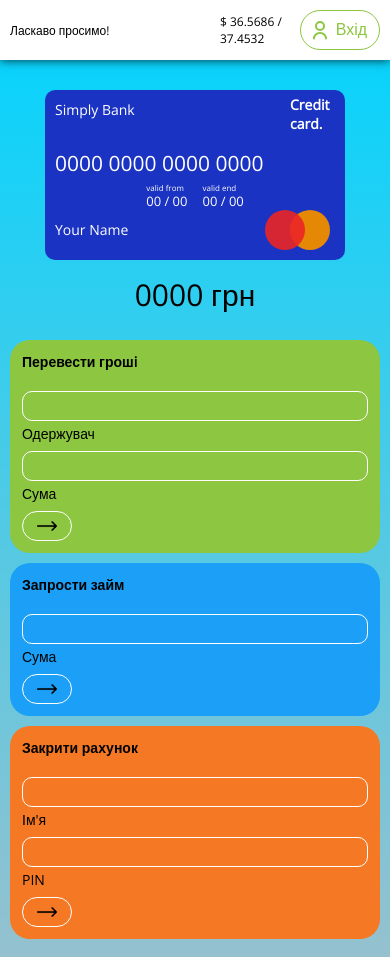
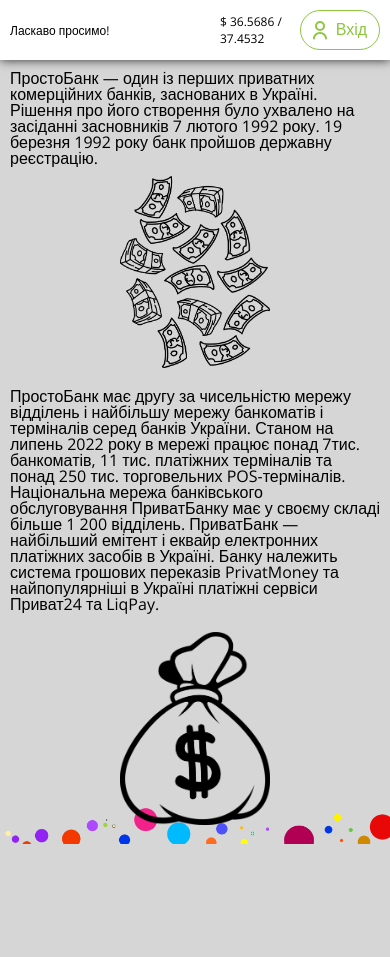
Before and after one commit to DaLadnoVam/simply-bank, a plain HTML site: page index.html in a window 390 px wide. Shown: the top 957 px of the page. After the commit the page ends 844 px from the top, so only its background shows below. Drawn offline with nearby package versions, Linux system fonts and the light colour scheme.

Commit message:
'add new section. re-working some functional'

```diff
--- a/app.js
+++ b/app.js
@@ -64,26 +64,27 @@ const account5 = {
 const accounts = [account1, account2, account3, account4, account5];
 
 // variables
+// popup elements
 const btnLoginEl = document.getElementById("btnLogin");
 const popupEl = document.querySelector(".popup");
 const btnClosePopup = document.querySelector(".popup__btn-close");
 const popupBtnText = document.querySelector(".btn-text");
 
-// inputs
+// inputs elements
 const loginName = document.querySelector(".login__input-name");
 const loginPin = document.querySelector(".login__input-pin");
 const popupBtn = document.querySelector(".popup__btn");
 
-//
+// bank card elements
 const cardWrapper = document.querySelector(".balance__card-wrapper");
 const cardFrontSide = document.querySelector(".balance__card-front");
 const cardBackSide = document.querySelector(".balance__card-back");
 
-//
+// transactions
 const transConteiner = document.querySelector(".transactions__history");
 const balanceEl = document.querySelector(".balance__cash");
 
-//
+// total values
 const depositeMoney = document.querySelector("#received");
 const withdrawalMoney = document.querySelector("#deduced");
 const interestMoney = document.querySelector("#interest");
@@ -96,16 +97,21 @@ const ownerCard = document.querySelector(".balance__card-owner");
 const cvvNubmer = document.querySelector(".balance__card-cvv");
 const welcome = document.querySelector(".header__welcome");
 
+// choise current user
+let activeAccount;
+
 // Functional popup login
 btnLoginEl.addEventListener("click", function () {
   if (popupBtnText.textContent === "Вийти") {
-    balanceValidFrom.textContent = "00 / 00";
-    balanceValidEnd.textContent = "00 / 00";
-    ownerCard.textContent = "Your Name";
-    cvvNubmer.textContent = "000";
+    // balanceValidFrom.textContent = "00 / 00";
+    // balanceValidEnd.textContent = "00 / 00";
+    // ownerCard.textContent = "Your Name";
+    // cvvNubmer.textContent = "000";
     welcome.textContent = "Ласкаво просимо!";
     popupBtnText.textContent = "Вхід";
-    cardNumber.textContent = "**** **** **** ****";
+    document.querySelector(".wrapper").style.display = "none";
+    document.querySelector(".greeting").style.display = "block";
+    // cardNumber.textContent = "**** **** **** ****";
   } else {
     popupEl.classList.add("popup__show");
   }
@@ -116,8 +122,6 @@ document.body.addEventListener("click", function (e) {
   if (e.target.className == "popup popup__show") {
     popupEl.classList.remove("popup__show");
   }
-  loginName.value = "";
-  loginPin.value = "";
 });
 
 btnClosePopup.addEventListener("click", function () {
@@ -150,11 +154,13 @@ const displayTransactions = function (transactions) {
   });
 };
 
+// display balance
 const displayBalance = function (transactions) {
   const balance = transactions.reduce((acc, trans) => acc + trans, 0);
   balanceEl.textContent = `${balance} грн`;
 };
 
+// display total values
 const displayTotal = function (account) {
   const depositesTotal = account.transactions
     .filter((trans) => trans > 0)
@@ -175,6 +181,7 @@ const displayTotal = function (account) {
   interestMoney.textContent = `${interestTotal} грн`;
 };
 
+// display info obout bank card
 const displayCardNumber = function (account) {
   const arr = String(account.cardNumber).split("");
   for (let i = 3; i < arr.length - 1; i += 4) {
@@ -190,8 +197,7 @@ const displayCardNumber = function (account) {
   welcome.textContent = `Вітаємо, ${activeAccount.userName.split(" ")[0]}!`;
 };
 
-let activeAccount;
-
+// Input in app
 popupBtn.addEventListener("click", function (e) {
   e.preventDefault();
   let updateName =
@@ -219,4 +225,10 @@ popupBtn.addEventListener("click", function (e) {
     // display total operations
     displayTotal(activeAccount);
   }
+
+  document.querySelector(".wrapper").style.display = "block";
+  document.querySelector(".greeting").style.display = "none";
+
+  loginName.value = "";
+  loginPin.value = "";
 });
--- a/index.html
+++ b/index.html
@@ -22,7 +22,7 @@
     <header class="header" id="login">
       <div class="layout header__layout">
         <p class="header__welcome">Ласкаво просимо!</p>
-        <div class="header__logo">Просто</div>
+        <div class="header__logo">Просто банк</div>
         <div class="header__right">
           <p class="header__exchange-rate">$ 36.5686 / 37.4532</p>
           <button type="button" class="header__log-in" id="btnLogin">
@@ -46,7 +46,6 @@
         </div>
       </div>
     </header>
-
     <!-- Popup Login -->
     <div class="popup">
       <div class="popup__wrapper">
@@ -73,7 +72,7 @@
         </form>
       </div>
     </div>
-
+    <div class="wrapper">
       <main class="main">
         <!--Balance-->
         <section class="balance">
@@ -148,7 +147,7 @@
                     <input type="text" class="transactions__input" />
                   </div>
                   <button type="button" class="transactions__btn">
-                  <img src="img/right-arrow.png" alt="arrow right icon" />
+                    <img src="images/right-arrow.png" alt="arrow right icon" />
                   </button>
                 </form>
               </div>
@@ -158,8 +157,12 @@
                   <div class="inputs inputs-sum">
                     <input type="text" class="transactions__input" />
                   </div>
-                <button type="button" class="transactions__btn" id="login__btn">
-                  <img src="img/right-arrow.png" alt="arrow right icon" />
+                  <button
+                    type="button"
+                    class="transactions__btn"
+                    id="login__btn"
+                  >
+                    <img src="images/right-arrow.png" alt="arrow right icon" />
                   </button>
                 </form>
               </div>
@@ -173,7 +176,7 @@
                     <input type="text" class="transactions__input" />
                   </div>
                   <button type="button" class="transactions__btn">
-                  <img src="img/right-arrow.png" alt="arrow right icon" />
+                    <img src="images/right-arrow.png" alt="arrow right icon" />
                   </button>
                 </form>
               </div>
@@ -210,7 +213,43 @@
           </p>
         </div>
       </footer>
+    </div>
 
+    <section class="greeting">
+      <div class="layout greeting__layout">
+        <div class="greeting__top">
+          <p class="greeting__text">
+            ПростоБанк — один із перших приватних комерційних банків, заснованих
+            в Україні. Рішення про його створення було ухвалено на засіданні
+            засновників 7 лютого 1992 року. 19 березня 1992 року банк пройшов
+            державну реєстрацію.
+          </p>
+          <img
+            class="greeting__dollars"
+            src="images/dollars.png"
+            alt="dollars"
+          />
+        </div>
+        <div class="greeting__down">
+          <p p class="greeting__text">
+            ПростоБанк має другу за чисельністю мережу відділень і найбільшу
+            мережу банкоматів і терміналів серед банків України. Станом на
+            липень 2022 року в мережі працює понад 7тис. банкоматів, 11 тис.
+            платіжних терміналів та понад 250 тис. торговельних POS-терміналів.
+            Національна мережа банківського обслуговування ПриватБанку має у
+            своєму складі більше 1 200 відділень. ПриватБанк — найбільший
+            емітент і еквайр електронних платіжних засобів в Україні. Банку
+            належить система грошових переказів PrivatMoney та найпопулярніші в
+            Україні платіжні сервіси Приват24 та LiqPay.
+          </p>
+          <img
+            class="greeting__bags"
+            src="images/bags-money.png"
+            alt="bags money"
+          />
+        </div>
+      </div>
+    </section>
     <script src="app.js"></script>
   </body>
 </html>
--- a/style.css
+++ b/style.css
@@ -22,17 +22,17 @@ html {
 }
 
 body {
-  background-color: #e3e3e3;
   font-family: var(--font);
   font-size: 1.6rem;
   min-height: 100vh;
-  background: rgb(2, 0, 36);
-  background: linear-gradient(
-    0deg,
-    rgba(2, 0, 36, 1) 0%,
-    rgba(188, 188, 194, 1) 0%,
-    rgba(0, 212, 255, 1) 100%
-  );
+  background: rgb(214, 214, 214) url(images/Drawing.png) bottom / contain
+    no-repeat;
+}
+
+.wrapper {
+  display: none;
+  background: url(images/grey-background.jpg) 100% / cover no-repeat;
+  min-height: 100vh;
 }
 
 @media (max-width: 1023px) {
@@ -72,13 +72,14 @@ body {
 
 .header__logo {
   font-family: var(--font-logo);
-  font-size: 4rem;
+  font-size: 3rem;
   color: var(--green-color);
   background-color: var(--yellow-color);
   width: 13rem;
-  border-radius: 5rem;
-  padding: 0.5rem;
+  border-radius: 3rem;
   box-sizing: border-box;
+  text-align: center;
+  line-height: 100%;
 }
 
 .header__right {
@@ -117,7 +118,7 @@ body {
   }
 
   .header__logo {
-    font-size: 3rem;
+    font-size: 2.5rem;
     width: 10rem;
   }
 
@@ -174,6 +175,7 @@ body {
   opacity: 1;
   visibility: visible;
   transition: all 0.2s;
+  z-index: 55;
 }
 
 .popup__wrapper {
@@ -241,6 +243,74 @@ body {
   padding: 0.5rem 1.5rem;
   border-radius: 2rem;
   border: 0.1rem solid var(--green-color);
+}
+/* greeting*/
+.greeting {
+  display: flex;
+  flex-direction: column;
+  align-items: center;
+  justify-content: center;
+  min-height: (100vh - 8rem);
+  position: relative;
+}
+.greeting__layout {
+  padding: 2rem;
+}
+.greeting__top {
+  display: flex;
+  align-items: center;
+  gap: 1rem;
+  margin-bottom: 2rem;
+}
+.greeting__down {
+  display: flex;
+  align-items: center;
+  gap: 2rem;
+  flex-direction: row-reverse;
+}
+.greeting__text {
+  font-size: 1.8rem;
+  line-height: 120%;
+}
+
+.greeting__dollars {
+  max-width: 25rem;
+}
+.greeting__bags {
+  max-width: 25rem;
+}
+
+@media (max-width: 768px) {
+  .greeting__layout {
+    padding: 1rem;
+  }
+  .greeting__dollars {
+    max-width: 20rem;
+  }
+  .greeting__bags {
+    max-width: 20rem;
+  }
+}
+
+@media (max-width: 550px) {
+  .greeting__top {
+    flex-direction: column;
+    gap: 1rem;
+    margin-bottom: 2rem;
+  }
+  .greeting__down {
+    flex-direction: column;
+  }
+  .greeting__text {
+    font-size: 1.6rem;
+    line-height: 100%;
+  }
+  .greeting__dollars {
+    max-width: 15rem;
+  }
+  .greeting__bags {
+    max-width: 15rem;
+  }
 }
 
 /* balance */
```
Also changed, not shown: images/Drawing.png (added), images/bags-money.png (added), images/dollars.png (added), images/grey-background.jpg (added), images/right-arrow.png (renamed from img/right-arrow.png). Lines whose indentation alone changed are shown as unchanged.
